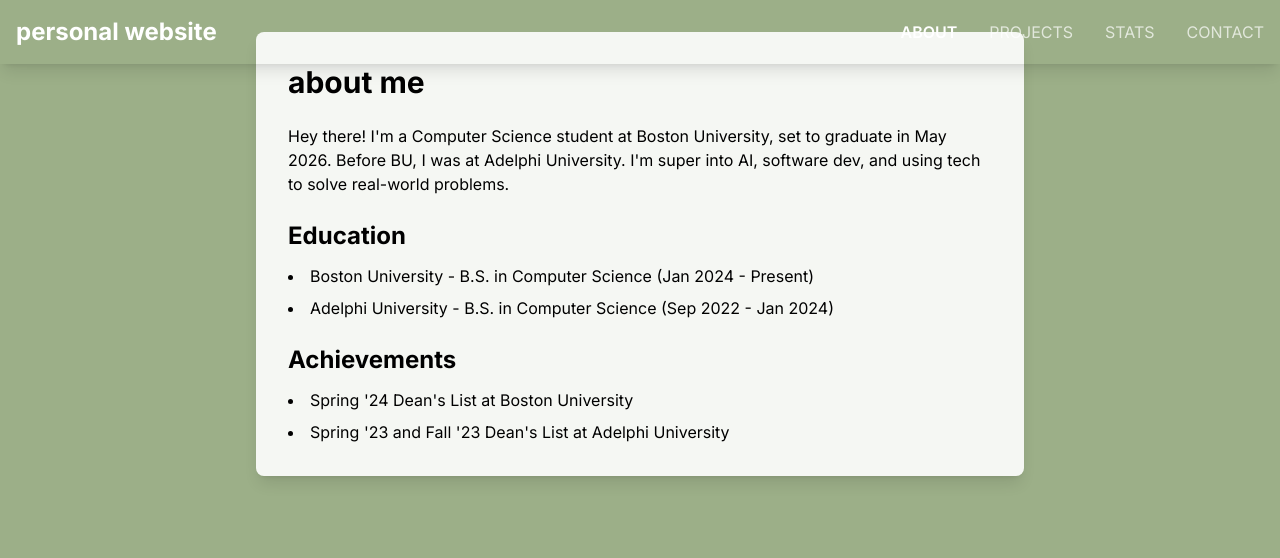
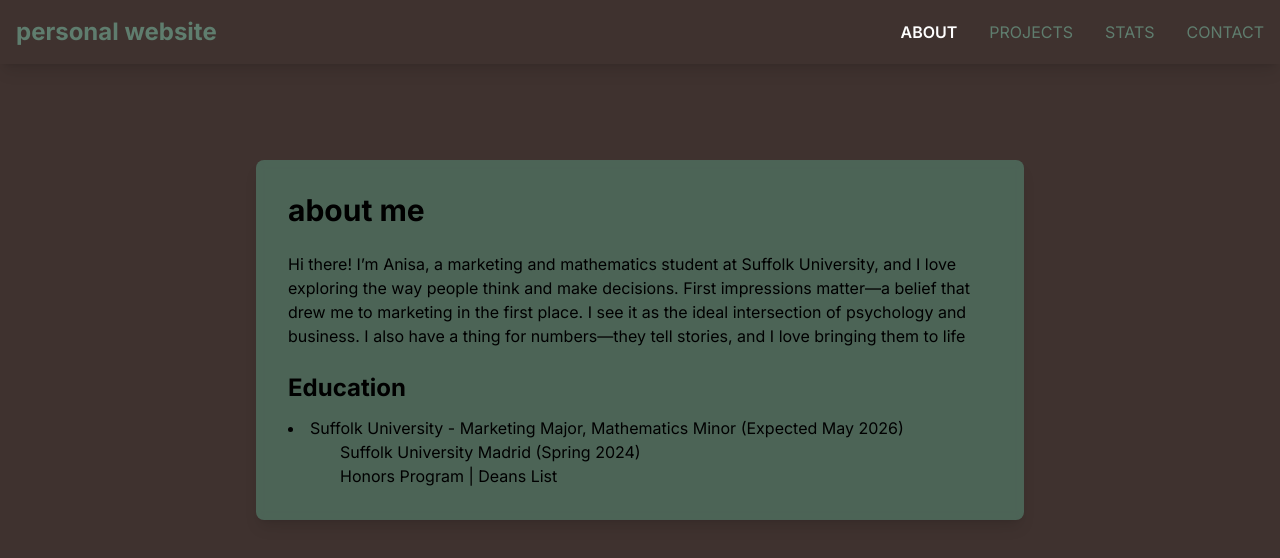
Before and after one commit to mrsinani/as_web, a Next.js app: page /about in a window 1280 px wide. Shown: the top 558 px of the page. Built offline with nearby package versions, Linux system fonts and the light colour scheme.

Commit message:
about page | anisa

```diff
--- a/app/about/page.tsx
+++ b/app/about/page.tsx
@@ -14,30 +14,37 @@ export default function About() {
             animate="visible"
             transition={{ duration: 0.5 }}
             variants={contentAnimation}
-            className="max-w-3xl mx-auto bg-white/90 backdrop-blur-sm p-8 rounded-lg shadow-lg"
+            className="max-w-3xl mx-auto bg-[#4E6A5B]/90 backdrop-blur-sm p-8 rounded-lg shadow-lg mt-32"
         >
-            <h1 className="text-3xl font-bold mb-6 text-black">about me</h1>
+            <h1 className="text-3xl font-bold mb-6 text-[#00000]">about me</h1>
             <div className="space-y-6 text-black">
                 <p>
-                    Hey there! I'm a Computer Science student at Boston University, set to graduate in May 2026.
-                    Before BU, I was at Adelphi University. I'm super into AI, software dev, and using tech to solve real-world problems.
+                Hi there! I’m Anisa, a marketing and mathematics student at Suffolk University, and I
+                love exploring the way people think and make decisions. First impressions matter—a belief that
+                drew me to marketing in the first place. I see it as the ideal intersection of psychology and business.
+                I also have a thing for numbers—they tell stories, and I love bringing them to life
                 </p>
 
                 <div>
-                    <h2 className="text-2xl font-bold mb-3 text-black">Education</h2>
-                    <ul className="list-disc list-inside space-y-2">
-                        <li>Boston University - B.S. in Computer Science (Jan 2024 - Present)</li>
-                        <li>Adelphi University - B.S. in Computer Science (Sep 2022 - Jan 2024)</li>
+                    <h2 className="text-2xl font-bold mb-3 text-[#000000]">Education</h2>
+                    <ul className="list-disc list-inside space-y-10 text-black">
+                        <li>
+                            Suffolk University - Marketing Major, Mathematics Minor (Expected May 2026)
+                            <ul className="list-disc list-inside ml-5 space-y-  ">
+                                <h1 className="ml-8">Suffolk University Madrid (Spring 2024)</h1>
+                                <h1 className="ml-8">Honors Program | Deans List</h1>
+                            </ul>
+                        </li>
                     </ul>
                 </div>
 
-                <div>
-                    <h2 className="text-2xl font-bold mb-3 text-black">Achievements</h2>
-                    <ul className="list-disc list-inside space-y-2">
+                {/* <div>
+                    <h2 className="text-2xl font-bold mb-3 text-[#000000]">Achievements</h2>
+                    <ul className="list-disc list-inside space-y-2 text-black">
                         <li>Spring '24 Dean's List at Boston University</li>
                         <li>Spring '23 and Fall '23 Dean's List at Adelphi University</li>
                     </ul>
-                </div>
+                </div> */}
             </div>
         </motion.div>
     );
--- a/app/layout.tsx
+++ b/app/layout.tsx
@@ -7,8 +7,8 @@ import Navigation from "@/components/Navigation";
 const inter = Inter({ subsets: ["latin"] });
 
 export const metadata: Metadata = {
-    title: 'Danaid Sinani - Personal Website',
-    description: 'Computer Science student at Boston University, passionate about AI and software development.'
+    title: 'Anisa Spaho - Personal Website',
+    description: 'Personal website of Anisa Spaho, student at Suffolk University.',
 }
 
 export default function RootLayout({
@@ -18,7 +18,7 @@ export default function RootLayout({
 }>) {
     return (
         <html lang="en">
-            <body className={`bg-[#9caf88] ${inter.className}`}>
+            <body className={`bg-[#3F322F] ${inter.className}`}>
                 {/* <AuroraBackground className="min-h-screen"> */}
                 <div className="w-full">
                     <Navigation />
--- a/app/page.tsx
+++ b/app/page.tsx
@@ -11,21 +11,21 @@ export default function Home() {
                 transition={{ duration: 0.8 }}
                 className="text-center"
             >
-<h1 className="text-6xl font-bold mb-4" style={{ color: '#ffffff' }}>anisa spaho</h1>
+<h1 className="text-6xl font-bold mb-4" style={{ color: '#5F7D6E' }}>anisa spaho</h1>
                 <p className="text-center text-xl text-black/80">
                     <motion.span
                         initial={{opacity: 1}}
                         animate={{opacity: 1}}
                         transition={{duration: 0.8}}
                     >
-                        {"ome lale"
+                        {"Happy you're here! Stay, explore, and discover what I do best."
                             .split("").map((char, index) => (
                             <motion.span
                                 key={index}
                                 initial={{opacity: 0}}
                                 animate={{opacity: 1}}
                                 transition={{delay: index * 0.05}}
-                                style={{ color: '#ffffff' }}
+                                style={{ color: '#5F7D6E' }}
                             >
                                     {char}
                                 </motion.span>
--- a/components/Header.tsx
+++ b/components/Header.tsx
@@ -4,7 +4,7 @@ import Link from 'next/link';
 const Header: React.FC = () => {
     return (
         <header className="text-center mb-12 bg-white bg-opacity-80 p-8 rounded-lg shadow-lg">
-            <h1 className="text-4xl font-bold mb-4 text-white">personal website</h1>
+            <h1 style={{ color: '#5F7D6E' }}>personal website</h1>
             <nav>
                 <ul className="flex justify-center space-x-4">
                     <li><Link href="#about" className="text-blue-600 hover:text-white">About</Link></li>
--- a/components/Navigation.tsx
+++ b/components/Navigation.tsx
@@ -12,7 +12,7 @@ export default function Navigation() {
     return (
         <nav className="w-full fixed top-0 left-0 z-50 bg-[#] shadow-lg">
             <div className="container mx-auto px-4 py-4 flex flex-col sm:flex-row items-center justify-between">
-                <Link href="/" className="text-2xl font-bold text-white mb-4 sm:mb-0">
+                <Link href="/" className="text-2xl font-bold text-[#5F7D6E] mb-4 sm:mb-0">
                     personal website
                 </Link>
                 <div className="flex space-x-8">
@@ -27,7 +27,7 @@ export default function Navigation() {
                             key={href}
                             href={href}
                             className={cn(
-                                "text-white/70 hover:text-white transition-colors",
+                                "text-[#5F7D6E]/100 hover:text-white transition-colors",
                                 isActive(href) && "text-white font-semibold"
                             )}
                         >
```
